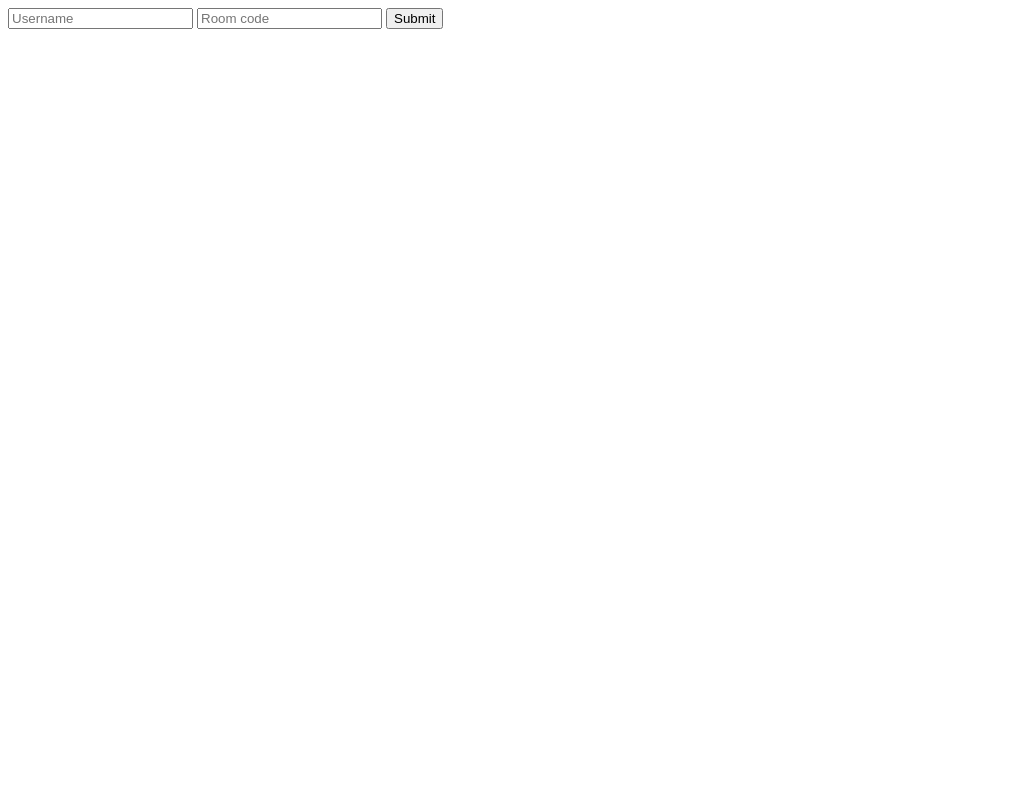
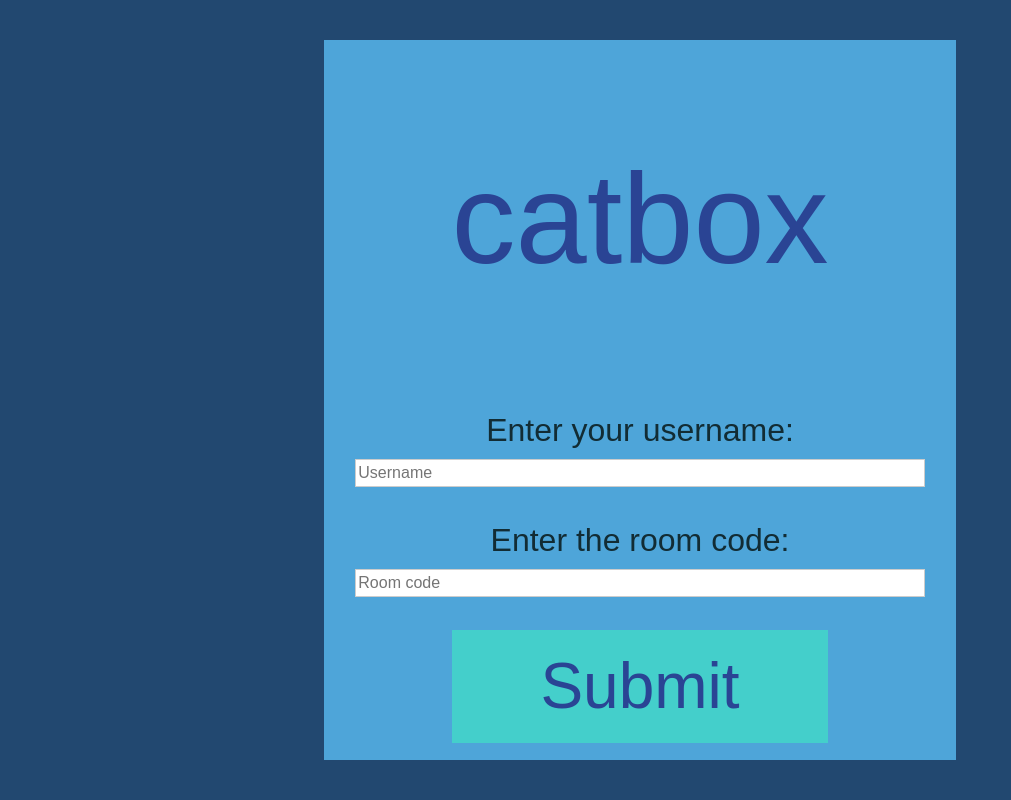
Before and after one commit to AwdeDarkar/catbox, a Flask app: page / in a window 1280 px wide. Shown: the whole page, without its empty margins (0-1011 px from the left). Run offline with Flask 2, Linux system fonts and the light colour scheme; some libraries are stand-ins or nearby versions.

Commit message:
Frontend overhaul

```diff
--- a/catbox/static/css/style.css
+++ b/catbox/static/css/style.css
@@ -0,0 +1,58 @@
+:root {
+  --main-bg-color: #224870;
+  --tab-bg-color: #4EA5D9;
+  --title-color: #2A4494;
+  --text-color: #122C34;
+  --button-color: #44CFCB;
+}
+
+body {
+  background-color: var(--main-bg-color);
+}
+
+.content-master {
+  margin: 5vh auto;
+  width: 50%;
+  height: 90vh;
+  min-width: 450px;
+  background-color: var(--tab-bg-color);
+  text-align: center;
+  font-family: Arial, Helvetica, sans-serif;
+}
+
+td {
+/*  border: 1px solid black;*/
+}
+
+.content-title {
+  color: var(--title-color);
+  font-size: 128px;
+}
+
+.content-form {
+  font-size: 32px;
+  color: var(--text-color);
+  height: 15%;
+}
+
+.content-button {
+  height: 20%;
+}
+
+.content-submit {
+  background-color: var(--button-color);
+  color: var(--title-color);
+  border: none;
+  width: 60%;
+  height: 80%;
+  font-size: 64px;
+}
+
+input[type="text"]
+{
+  margin-top: 4px;
+  height: 3vh;
+  font-size: 2vh;
+  width: 90%;
+  border: 1px solid #CCC;
+}
--- a/catbox/templates/page.html
+++ b/catbox/templates/page.html
@@ -5,15 +5,38 @@
     <script src="https://ajax.googleapis.com/ajax/libs/jquery/1.12.4/jquery.min.js"></script>
     <script type="text/javascript" src="/static/js/socketio/socket.io.dev.js"></script>
     <script type="text/javascript" src="/static/js/catbox.js"></script>
+    <link rel="stylesheet" type="text/css" href="static/css/style.css">
   </head>
+
   <body>
+  <table class="content-master">
+    <tr class="content-title">
+      <td>
+        catbox
+      </td>
+    </tr>
+    	<!-- connection form -->
+      <tr class="content-form">
+      <form id="connection_form" action="" onsubmit="event.preventDefault(); ConnectionFormHandler()" method="POST">
+        <td>
+          Enter your username:
+          <input type="text" id="connection_username" placeholder="Username"/>
+        </td>
+      </tr>
+      <tr class="content-form">
+        <td>
+          Enter the room code:
+          <input type="text" id="connection_code" placeholder="Room code"/>
+        </td>
+      </tr>
+      <tr class="content-button">
+        <td>
+          <input class="content-submit" type="submit"/>
+          </form>
+        </td>
+      </tr>
 
-	<!-- connection form -->
-    <form id="connection_form" action="" onsubmit="event.preventDefault(); ConnectionFormHandler()" method="POST">
-      <input type="text" id="connection_username" placeholder="Username"/>
-      <input type="text" id="connection_code" placeholder="Room code"/>
-      <input type="submit"/>
-    </form>
+  </table>
 
   </body>
 </html>
```
